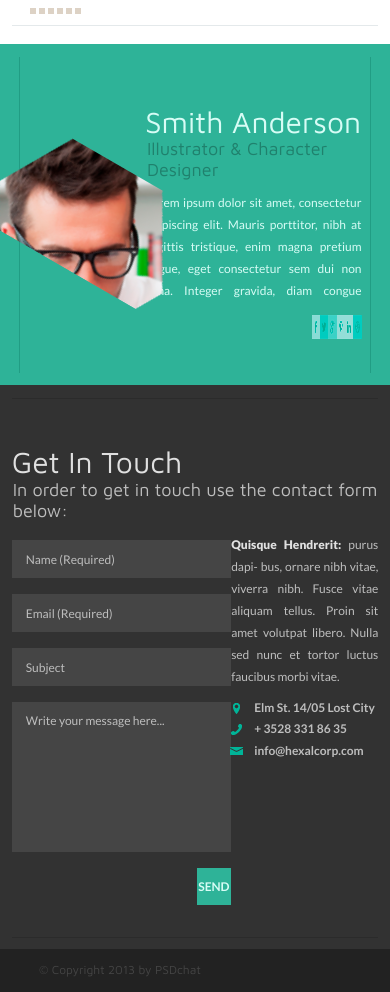
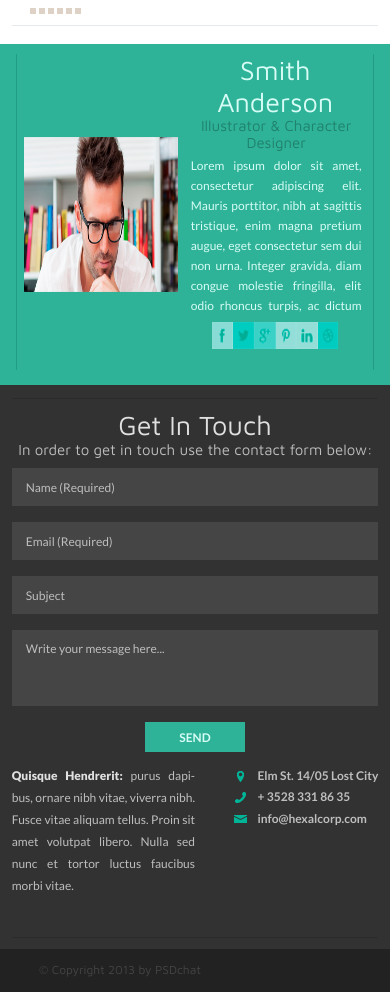
Before and after one commit to Sannnao/hexal, a plain HTML site: page index.html in a window 390 px wide. Shown: the part 740-1732 px from the top of the page. Drawn offline with Linux system fonts and the light colour scheme.

Commit message:
feat: add adaptive

```diff
--- a/index.html
+++ b/index.html
@@ -52,7 +52,7 @@
         <div class="hexagon">
           <div class="hex-layer-1">
             <div class="hex-layer-2">
-              <img class="hex-img-1" src="./assets/images/Layer33.png" alt="portfolio-img" width="223" height="223">
+              <a href="./assets/images/Layer33.png"><img class="hex-img-1" src="./assets/images/Layer33.png" alt="portfolio-img" width="223" height="223"></a>
             </div>
           </div>
         </div>
@@ -183,11 +183,12 @@
           </div>
         </div>
 
+        <img class="adaptive-person-img" src="./assets/images/Person.png" alt="person" width="424" height="207">
+
         <article class="text-wrap">
 
           <h3>Smith Anderson</h3>
           <h4 class="subtitle">Illustrator &#38; Character Designer</h4>
-          <img class="person-img" src="./assets/images/Person.png" alt="person">
           <p>
             Lorem ipsum dolor sit amet, consectetur adipiscing elit. Mauris porttitor, nibh at sagittis tristique, enim
             magna pretium augue, eget consectetur sem dui non urna. Integer gravida, diam congue molestie fringilla,
--- a/styles/media.css
+++ b/styles/media.css
@@ -35,8 +35,8 @@
             width: 95%;
         }
         .menu {
+            justify-content: space-around;
             font-size: 50%;
-            justify-content: space-around;
             letter-spacing: 0.5px;
         }
     }
@@ -53,10 +53,10 @@
         width: 94.1%;
     }
     .hexagon-wrap {
+        flex-direction: column;
+        overflow: auto;
         width: 100%;
         height: 69%;
-        flex-direction: column;
-        overflow: auto;
         margin-top: 119px;
         margin-bottom: 58px;
     }
@@ -74,27 +74,67 @@
         margin-right: 0;
     }
 
+/*===================INFO=================*/
+
     @media (max-width: 910px) {
+
         .info-wrap {
-            width: 90.3%;
+            width: 92%;
             height: 316px;
-            margin: 0 auto;
-            padding: 52px 2.2% 0 2.2%;
+            padding: 52px 2% 0 2%;
         }
+
+        .info-container .hexagon {
+            display: none;
+        }
+        .adaptive-person-img {
+            display: inline-block;
+            width: 45%;
+        }
+
         .text-wrap {
-            width: 100%;
+            width: 53%;
         }
+
         .social-panel {
+            width: 35%;
             height: 9%;
-            width: 23%;
-            margin-left: 77%;
+            margin-left: 65%;
         }
         .social-panel img {
             width: 100%;
             height: 100%;
         }
 
-        @media (max-width: 320px) {
+        @media (max-width: 660px) {
+            .social-panel {
+                width: 42%;
+                height: 8%;
+                margin-left: 58%;
+            }
+            .text-wrap p {
+                height: 47%;
+            }
+            .adaptive-person-img {
+                width: 45%;
+                height: 70%;
+            }
+        }
+
+        @media (max-width: 483px) {
+            .info-wrap {
+                padding-top: 10px;
+            }
+
+            .adaptive-person-img {
+                align-self: center;
+                width: 45%;
+                height: 50%;
+            }
+        }
+
+        @media (max-width: 414px) {
+
             .info-container {
                 padding-top: 10px;
             }
@@ -102,46 +142,53 @@
             .info-wrap {
                 padding-top: 5px;
             }
+
             .info-container .hexagon {
                 display: none;
             }
+
             .text-wrap {
                 display: flex;
                 flex-direction: column;
                 flex-wrap: nowrap;
+            }
 
-            }
             .person-img {
+                display: inline-block;
                 justify-self: center;
+                width: 90%;
+                height: 40%;
                 margin: 0 auto;
                 margin-top: 10px;
                 order: 1;
-                width: 90%;
-                height: 40%;
             }
+
             .text-wrap h3 {
-                order: 0;
                 font-size: 27px;
                 text-align: center;
+                order: 0;
             }
             .subtitle {
-                order: 0;
                 font-size: 15px;
                 text-align: center;
+                order: 0;
             }
+
             .text-wrap p {
-                padding: 0 5px;
+                width: 100%;
                 height: 50%;
                 margin-top: 5px;
                 margin-bottom: 10px;
+                padding: 0 5px;
                 line-height: 20px;
                 order: 2;
             }
+
             .social-panel {
+                width: 70%;
+                height: 9%;
+                margin: 0 auto;
                 order: 3;
-                width: 50%;
-                height: 10%;
-                margin: 0 auto;
             }
         }
     }
@@ -157,11 +204,58 @@
         }
         .in-touch-form {
             width: 73.2%;
+            margin-right: 20px;
         }
         .button-submit {
             margin-left: 84.4%;
             width: 15.5%;
         }
+
+        @media (max-width: 600px) {
+            .button-submit {
+                margin: 0 auto;
+                width: 40%;
+            }
+        }
+        @media (max-width: 414px) {
+            .form-h3 {
+                font-size: 27px;
+                text-align: center;
+            }
+            .form-subtitle {
+                font-size: 15px;
+                text-align: center;
+            }
+            .border-wrap {
+                padding-top: 10px;
+            }
+            .form-wrap {
+                flex-direction: column;
+            }
+            .in-touch-form {
+                margin-top: 10px;
+                width: 100%;
+            }
+            textarea.input {
+                height: 76px;
+            }
+            .button-submit {
+                width: 100px;
+                height: 30px;
+                margin: 0 auto;
+            }
+            .form-aside {
+                flex-direction: row;
+                justify-content: space-between;
+                width: 100%;
+            }
+            .aside-article {
+                width: 50%;
+            }
+            .contacts-list {
+                margin-top: 0;
+            }
+        }
     }
 
 }
--- a/styles/style.css
+++ b/styles/style.css
@@ -1,32 +1,35 @@
 @font-face {
-    font-family: 'Lato';
+    font-family: "Lato";
     src: url(../assets/fonts/Lato/Lato-Bold.ttf);
     font-weight: 700;
 }
+
 @font-face {
-    font-family: 'Lato';
+    font-family: "Lato";
     src: url(../assets/fonts/Lato/Lato-Black.ttf);
     font-weight: 900;
 }
+
 @font-face {
-    font-family: 'Lato';
+    font-family: "Lato";
     src: url(../assets/fonts/Lato/Lato-Regular.ttf);
     font-weight: 400;
 }
+
 @font-face {
-    font-family: 'Maven Pro';
+    font-family: "Maven Pro";
     src: url(../assets/fonts/Maven_Pro/MavenPro-Regular.ttf);
 }
 
 * {
+    margin: 0;
     padding: 0;
-    margin: 0;
     box-sizing: border-box;
 }
 
 body {
+    width: 1020px;
     margin: 0 auto;
-    width: 1020px;
 }
 
 a {
@@ -42,37 +45,49 @@ h1 {
 /*=====================================--HEADER--=========================================*/
 
 .header {
+    height: 63px;
     background-color: #323232;
-    height: 63px;
-    position: relative;
 }
 
 .navigation {
+    width: 371px;
+    height: 100%;
     margin: 0 auto;
-    height: 100%;
-    width: 371px;
 }
+
 .menu {
     height: 100%;
     display: flex;
     justify-content: space-between;
-    font-family: 'Lato', sans-serif;
+    font-family: "Lato", sans-serif;
     font-weight: bold;
     font-size: 10px;
     text-transform: uppercase;
     color: white;
     padding-top: 30px;
 }
+
 .list-item {
+    display: inline-block;
     height: 100%;
 }
+
+.list-item:hover {
+    color: hsl(168, 59%, 44%);
+}
+.list-item:active {
+    color: hsl(168, 85%, 46%);
+}
+/*============LIST ITEM POSITIONS=========*/
 
 .list-item:nth-child(1) {
     margin-left: 1px;
 }
+
 .list-item:nth-child(2) {
     margin-left: -1px;
 }
+
 .list-item:nth-child(2):before {
     content: "·";
     color: #494e62;
@@ -83,32 +98,28 @@ h1 {
 .list-item:nth-child(4) {
     margin-right: -2px;
 }
+
 .list-item:nth-child(5) {
     margin-right: -3px;
 }
+
 .list-item:nth-child(5):before {
     content: "·";
     color: #494e62;
     position: relative;
     left: -10px;
 }
-.list-item {
-    display: inline-block;
-}
-.list-item:hover {
-    color: hsl(168, 59%, 44%);
-}
-.list-item:active {
-    color: hsl(168, 85%, 46%);
-}
+
+/*================LOGO===============*/
 
 .logo-container {
     width: 92px;
+    margin-left: -1px;
     list-style: none;
     position: relative;
     bottom: 30px;
-    margin-left: -1px;
 }
+
 .logo {
     width: 92px;
     height: 108px;
@@ -119,6 +130,7 @@ h1 {
     bottom: 18px;
     z-index: 3;
 }
+
 .logo-layer1 {
     width: 100%;
     height: 100%;
@@ -126,6 +138,7 @@ h1 {
     overflow: hidden;
     visibility: hidden;
 }
+
 .logo-layer2 {
     width: 100%;
     height: 100%;
@@ -137,87 +150,73 @@ h1 {
 
 /*=================================--MAIN--=========================================*/
 /*=================ELEMENTS===========*/
+
 .top-line-container {
     display: flex;
     justify-content: space-between;
     height: 0;
     padding: 11px 30px 0 30px;
 }
+
 .top-line {
     display: inline-block;
     width: 410px;
     border-bottom: 1px solid #e4e9eb;
 }
+
 .vertical-line {
     display: inline-block;
+    align-self: center;
+    width: 0;
     height: 104px;
-    width: 0;
     border-left: 1px solid #e4e9eb;
-    align-self: center;
 }
+
 .bottom-line {
+    width: 960px;
+    height: 0;
+    margin: 0 auto;
     border-bottom: 1px solid #e4e9eb;
-    height: 0;
-    width: 960px;
-    margin: 0 auto;
 }
 
 .switch-slider {
-    width: 51px;
     display: flex;
     justify-content: space-between;
+    width: 51px;
+    margin-bottom: 11px;
     margin-left: 30px;
-    margin-bottom: 11px;
 }
+
 .switch-item {
    width: 6px;
    height: 6px;
    background-color: #ddd2c5;
 }
+
 .switch-item:hover {
     background-color: #8b8784;
 }
 
 /*=========================PORTFOLIO===================*/
+
 .hexagon-container {
     width: 100%;
     height: 721px;
+    background: white;
     position: relative;
     z-index: 2;
-    background: white;
 }
+
 .hexagon-wrap {
     display: flex;
     flex-wrap: wrap;
+    width: 1000px;
     margin: 0 auto;
-    width: 1000px;
     margin-top: 119px;
     margin-bottom: 58px;
 }
 
-.vertical-line.v-l-left {
-    margin-left: 89px;
-    margin-right: 10px;
-}
-.vertical-line.v-l-right {
-    margin-right: 89px;
-    margin-left: 10px;
-}
-.hexagon-container .hexagon {
-    margin-left: 11px;
-    margin-right: 10px;
-}
-.hexagon-container .hexagon,
-.vertical-line {
-    margin-top: -42px;
-}
-
-.hexagon-wrap img:hover {
-    transform: rotate(1deg);
-}
-.hexagon-wrap img:active {
-    opacity: 0.8;
-}
+/*=============HEXAGON SHAPE=============*/
 
 .hexagon {
     display: inline-block;
@@ -228,6 +227,7 @@ h1 {
     visibility: hidden;
     position: relative;
 }
+
 .hex-layer-1 {
     width: 179px;
     height: 211px;
@@ -237,6 +237,7 @@ h1 {
     position: absolute;
     left: 1px;
 }
+
 .hex-layer-2 {
     width: 180px;
     height: 210px;
@@ -244,22 +245,57 @@ h1 {
     overflow: hidden;
     visibility: visible;
 }
-/*===================HEX IMG POSITION=====================*/
+
+.hexagon-wrap img:hover {
+    transform: rotate(1deg);
+}
+
+.hexagon-wrap img:active {
+    opacity: 0.8;
+}
+
+/*===============HEX ELEMS POSITIONS=========*/
+
+.vertical-line.v-l-left {
+    margin-right: 10px;
+    margin-left: 89px;
+}
+
+.vertical-line.v-l-right {
+    margin-right: 89px;
+    margin-left: 10px;
+}
+
+.hexagon-container .hexagon {
+    margin-right: 10px;
+    margin-left: 11px;
+}
+
+.hexagon-container .hexagon,
+.vertical-line {
+    margin-top: -42px;
+}
+
+/*===================HEX IMG POSITIONS=====================*/
+
 .hex-img-1 {
     position: relative;
     top: -11px;
     left: -23px;
 }
+
 .hex-img-2 {
     position: relative;
     top: -8px;
     left: -20px;
 }
+
 .hex-img-3 {
     position: relative;
     top: -6px;
     left: -20px;
 }
+
 .hex-img-4 {
     position: relative;
     top: -17px;
@@ -268,46 +304,55 @@ h1 {
 .crutch {
     background-color: #431f04;
 }
+
 .hex-img-5 {
     position: relative;
     top: -11px;
     left: -20px;
 }
+
 .hex-img-6 {
     position: relative;
     top: -13px;
     left: -21px;
 }
+
 .hex-img-7 {
     position: relative;
     top: -7px;
     left: -20px;
 }
+
 .hex-img-8 {
     position: relative;
     top: -8px;
     left: -20px;
 }
+
 .hex-img-9 {
     position: relative;
     top: -11px;
     left: -22px;
 }
+
 .hex-img-10 {
     position: relative;
     top: -6px;
     left: -20px;
 }
+
 .hex-img-11 {
     position: relative;
     top: -6px;
     left: -20px;
 }
+
 .hex-img-12 {
     position: relative;
     top: -5px;
     left: -19px;
 }
+
 .hex-img-13 {
     position: relative;
     top: -6px;
@@ -321,29 +366,16 @@ h1 {
     padding-top: 13px;
     background-color: #2eb398;
 }
+
 .info-wrap {
-    margin: 0 auto;
     display: flex;
     justify-content: space-between;
     width: 822px;
     height: 316px;
+    margin: 0 auto;
     padding: 52px 22px 0 20px;
     border-left: 1px solid #219d84;
     border-right: 1px solid #219d84;
-}
-
-.person-img {
-    display: none;
-}
-
-.info-wrap .hexagon {
-    position: relative;
-    top: 1px;
-    left: 1px;
-}
-.hex-person-img {
-    position: absolute;
-    left: -120px;
 }
 
 .text-wrap {
@@ -353,40 +385,59 @@ h1 {
 
 .text-wrap h3,
 .subtitle {
-    font-family: 'Maven Pro', sans-serif;
+    font-family: "Maven Pro", sans-serif;
     font-weight: 400;
 }
+
 .text-wrap h3 {
     font-size: 30px;
     margin-top: -5px;
     color: #d7fcf5;
 }
+
 .subtitle {
     font-size: 18px;
     margin-top: -1px;
     margin-left: 2px;
     color: #20816d;
 }
+
 .text-wrap p {
     height: 110px;
-    font-family: 'Lato', sans-serif;
+    margin-top: 12px;
+    margin-left: 1px;
+    margin-bottom: 13px;
+    color: #d7fcf5;
+    font-family: "Lato", sans-serif;
     font-weight: 400;
     font-size: 12px;
     line-height: 22px;
     overflow-y: auto;
     overflow-x: hidden;
-    margin-top: 12px;
-    margin-left: 1px;
-    margin-bottom: 13px;
-    color: #d7fcf5;
     text-align: justify;
 }
+
+.info-wrap .hexagon {
+    position: relative;
+    top: 1px;
+    left: 1px;
+}
+
+.hex-person-img {
+    position: absolute;
+    left: -120px;
+}
+
+.adaptive-person-img {
+    display: none;
+}
+
 .social-panel {
     display: flex;
+    width: 147px;
     height: 24px;
-    width: 147px;
+    margin-left: 435px;
     background-color: #fff;
-    margin-left: 435px;
 }
 
 .social-button img:hover {
@@ -408,94 +459,103 @@ h1 {
 }
 
 .border-wrap {
+    width: 960px;
     height: 540px;
-    width: 960px;
     margin: 0 auto;
     padding-top: 45px;
     border-top: 1px solid #2b2b2b;
     border-bottom: 1px solid #2b2b2b;
 }
+
 .content-box {
     width: 780px;
     margin: 0 auto;
 }
+
+.form-wrap {
+    display: flex;
+    justify-content: space-between;
+ }
+
 .form-h3,
-.form-subtitle {
-    font-family: 'Maven Pro', sans-serif;
+.form-subtitle,
+.basement {
+    font-family: "Maven Pro", sans-serif;
     font-weight: 400;
 }
+
 .form-h3 {
+    color: #e0e0e0;
     font-size: 30px;
-    color: #e0e0e0;
-}
-.form-subtitle {
-    font-size: 18px;
-    color: #bebebe;
-    margin-left: 1px;
 }
 
-.form-wrap {
-   display: flex;
-   justify-content: space-between;
+.form-subtitle {
+    margin-left: 1px;
+    color: #bebebe;
+    font-size: 18px;
 }
 
 .in-touch-form {
-    display: inline-block;
+    display: flex;
+    flex-direction: column;
     width: 580px;
     margin-top: 19px;
 }
+
+.input,
+.form-aside,
+.input::placeholder,
+.button-submit {
+    font-family: "Lato", sans-serif;
+    font-weight: 400;
+    color: #bebebe;
+}
+
 .input {
     border: none;
     width: 100%;
     height: 38px;
+    margin-bottom: 16px;
+    padding-left: 14px;
     background-color: #454545;
-    color: #bebebe;
     font-size: 12px;
-    font-family: 'Lato', sans-serif;
-    font-weight: 400;
-    padding-left: 14px;
-    margin-bottom: 16px;
     line-height: 22px;
 }
-.input::placeholder {
-    font-family: 'Lato', sans-serif;
-    font-weight: 400;
-    color: #bebebe;
-}
+
 textarea.input {
     height: 150px;
+    margin-bottom: 16px;
     padding-top: 8px;
-    margin-bottom: 12px;
     resize: none;
 }
+
 .button-submit {
-    display: block;
+    width: 90px;
+    height: 37px;
+    margin-left: 490px;
     border: none;
-    height: 37px;
-    width: 90px;
-    margin-left: 490px;
     background-color: #2eb398;
-    color: #d7fcf5;
-    font-family: 'Lato', sans-serif;
     font-weight: 700;
     font-size: 12px;
     text-transform: uppercase;
+    color: #d7fcf5;
 }
+
 .button-submit:hover {
     background-color: #20816d;
 }
+
 .button-submit:active {
     background-color: #2eb398;
 }
 
 .form-aside {
-    display: inline-block;
+    display: flex;
+    flex-direction: column;
     width: 180px;
     margin-top: 13px;
-    font-family: 'Lato', sans-serif;
     font-size: 12px;
     line-height: 22px;
-    color: #bebebe;
 }
 
 .aside-article {
@@ -505,17 +565,21 @@ textarea.input {
     overflow-y: auto;
     overflow-x: hidden;
 }
+
 .aside-article strong {
     font-weight: 900;
     color: #e0e0e0;
 }
+
 .contacts-list {
     margin-top: 10px;
     font-weight: 700;
 }
+
 .contacts-list li {
     list-style: none;
 }
+
 .contacts-item-1 {
     background: url(../assets/images/location.png) 0 50% no-repeat;
     margin-left: 2px;
@@ -523,6 +587,7 @@ textarea.input {
 .contacts-item-1 p {
     margin-left: 21px;
 }
+
 .contacts-item-2 {
     background: url(../assets/images/phone.png) 0 50% no-repeat;
     margin-top: -1px;
@@ -530,6 +595,7 @@ textarea.input {
 .contacts-item-2 p {
     margin-left: 23px;
 }
+
 .contacts-item-3 {
     background: url(../assets/images/mail.png) 0 50% no-repeat;
     margin-left: -1px;
@@ -545,13 +611,11 @@ textarea.input {
 }
 
 .basement {
+    width: 100%;
     height: 43px;
-    width: 100%;
     padding-top: 13px;
     padding-left: 39px;
     background-color: #222222;
+    font-size: 12px;
     color: #454545;
-    font-family: 'Maven Pro', sans-serif;
-    font-size: 12px;
-    font-weight: 400;
 }
```
